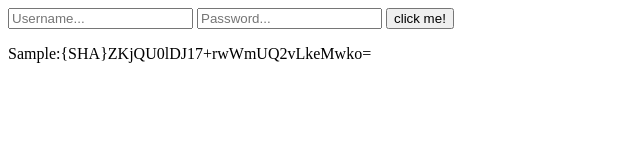
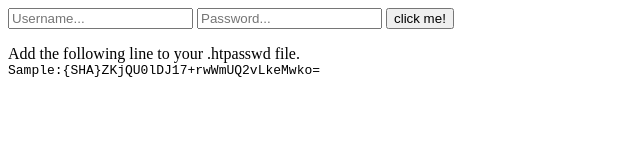
Before and after one commit to Bhek/password-hasher, a plain HTML site: page index.html in a window 1280 px wide. Both pictures are taken after typing "Sample", "Sample123" into the empty fields and a click on the button "click me!". Shown: the whole page, without its empty margins (0-640 px from the left). Drawn offline with Linux system fonts and the light colour scheme.

Commit message:
added validation & removal of results for new entry

```diff
--- a/index.html
+++ b/index.html
@@ -3,14 +3,15 @@
     <title>Password Hasher</title>
 </head>
 <body>
-    <div id="hasher">
-        <form id="hthasher">
-            <input name="username" type="test" placeholder="Username...">
-            <input name="password" type="password" placeholder="Password...">
-            <button onclick="hash(); return false">click me!</button>
-        </form>
-    </div>
-    <div id="result">
+    <form id="hthasher">
+        <input name="username" type="test" placeholder="Username...">
+        <input name="password" type="password" placeholder="Password...">
+        <button onclick="validate(); return false">click me!</button>
+    </form>
+    <div id="preresult" style="display:none">
+        Add the following line to your .htpasswd file. <br />
+        <code id="result">
+        </code>
     </div>
     <script src="js/jquery-1.8.0.min.js"></script>
     <script src="js/crypto/core-min.js"></script>
@@ -23,10 +24,31 @@
     }
     function hash() {
         var name = document.getElementsByName("username")[0].value;
+        var pass = document.getElementsByName("password")[0].value;
         document.getElementsByName("username")[0].value = "";
-        var pass = document.getElementsByName("password")[0].value;
         document.getElementsByName("password")[0].value = "";
-        document.getElementById('result').innerHTML = algo_sha1(name, pass);
+        document.getElementById("preresult").style.display = "block";
+        document.getElementById("result").innerHTML = algo_sha1(name, pass);
+    }
+    function validate() {
+        document.getElementById("preresult").style.display = "none";
+        document.getElementById("result").innerHTML = "";
+        if (document.getElementsByName("username")[0].value == "") {
+            document.getElementsByName("username")[0].style.borderColor="red";
+        }
+        else {
+            document.getElementsByName("username")[0].style.borderColor="";
+        }
+
+        if (document.getElementsByName("password")[0].value == "") {
+            document.getElementsByName("password")[0].style.borderColor="red";
+            return;
+        }
+        else {
+            document.getElementsByName("password")[0].style.borderColor="";
+        }
+
+        hash();
     }
     </script>
 </body>
```
